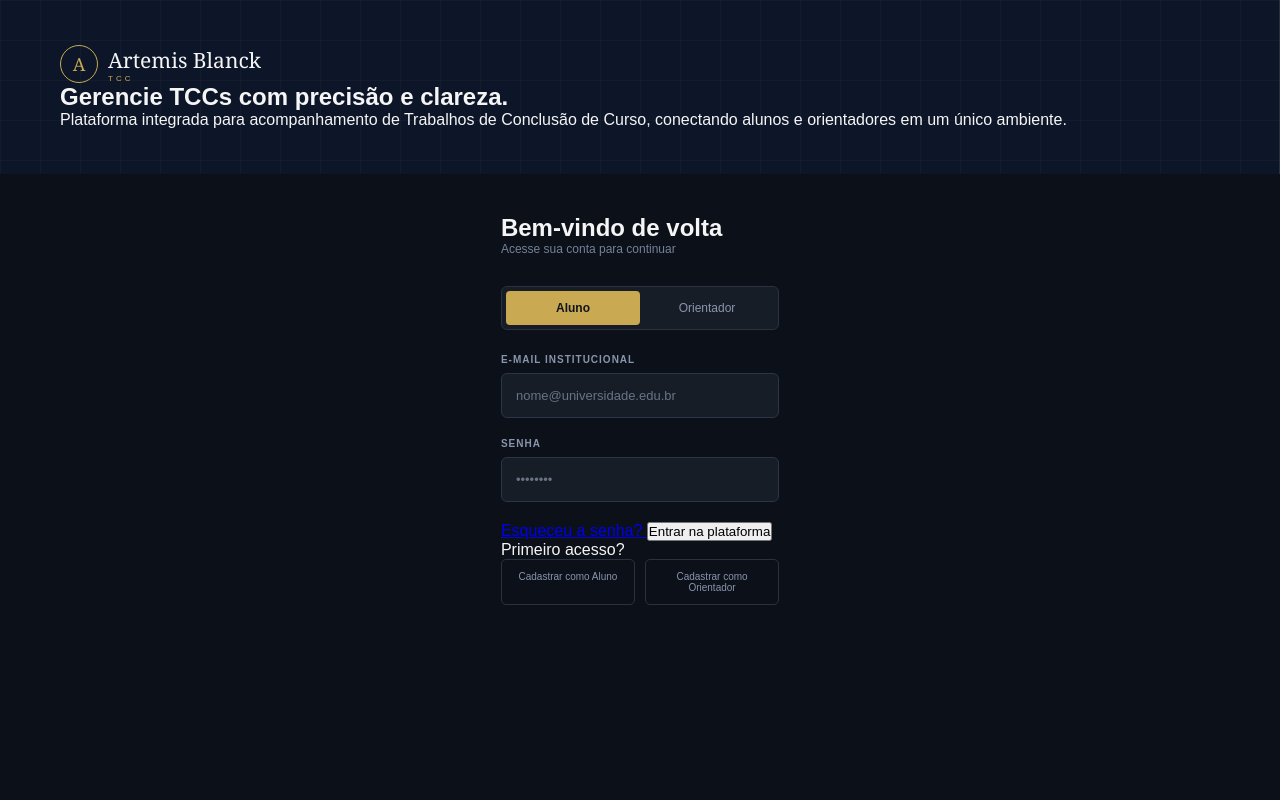
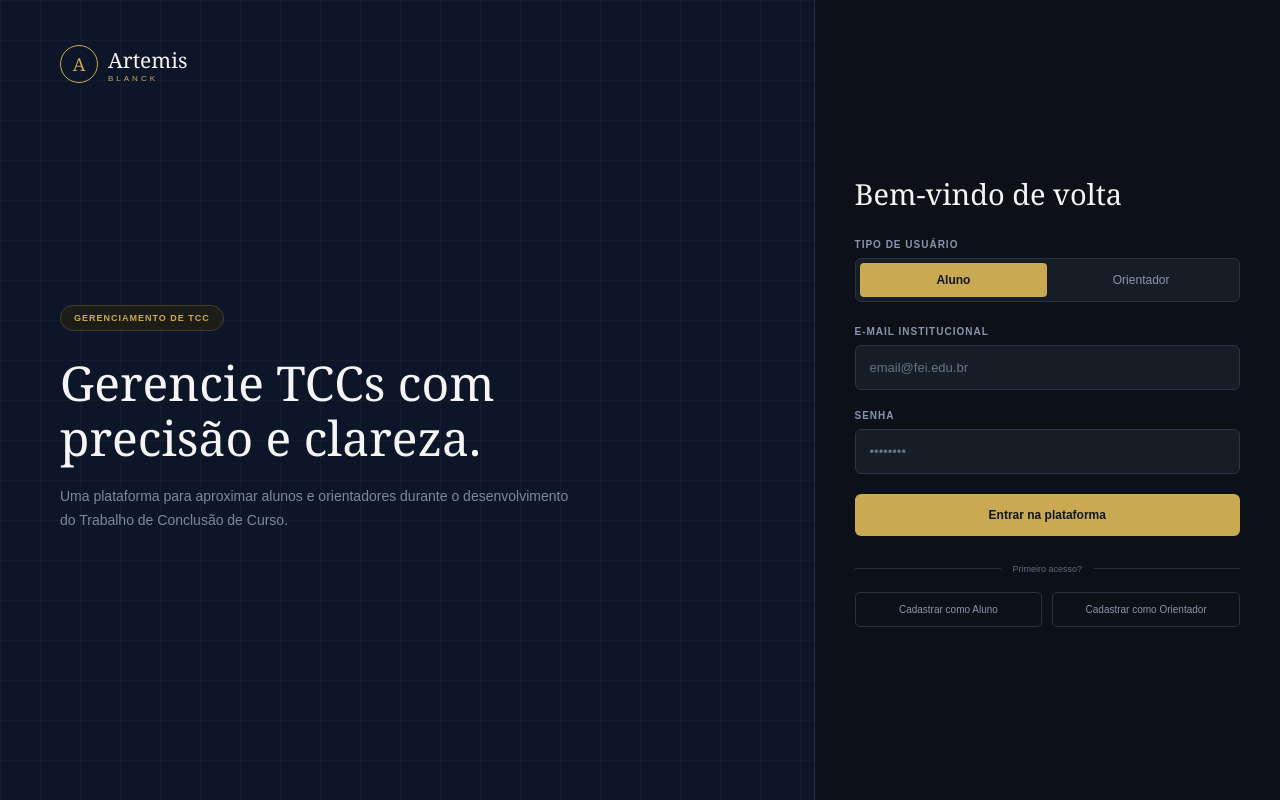
Before and after one commit to OrlandoOnabe/ArtemisBlanck, a FastAPI app: page /login in a window 1280 px wide. Run offline with FastAPI, Linux system fonts and the light colour scheme; parts of the project's set-up code (start-up, migrations or seed data) failed here and were passed over.

Commit message:
Update login.html

```diff
--- a/templates/login.html
+++ b/templates/login.html
@@ -1,55 +1,66 @@
 <!DOCTYPE html>
 <html lang="pt-br">
+
 <head>
     <meta charset="UTF-8">
     <meta name="viewport" content="width=device-width, initial-scale=1.0">
 
-    <title>Login | Gerenciador de TCC</title>
+    <title>Login | Artemis</title>
 
-    <link rel="stylesheet" href="../static/css/login.css">
+    <link rel="stylesheet" href="/static/css/login.css">
 </head>
 
 <body>
 
-    <main class="login-page">
+    <main class="pagina">
 
-        <!-- LADO ESQUERDO -->
         <section class="apresentacao">
 
             <div class="logo">
                 <div class="logo-simbolo">A</div>
 
                 <div>
-                    <h2>Artemis Blanck</h2>
-                    <span>TCC</span>
+                    <h2>Artemis</h2>
+                    <span>BLANCK</span>
                 </div>
             </div>
 
-            <div class="mensagem">
+            <div class="conteudo-apresentacao">
+
+                <span class="tag">GERENCIAMENTO DE TCC</span>
+
                 <h1>
-                    Gerencie TCCs com
-                    <span>precisão</span> e clareza.
+                    Gerencie TCCs com<br>
+                    precisão e clareza.
                 </h1>
 
                 <p>
-                    Plataforma integrada para acompanhamento de
-                    Trabalhos de Conclusão de Curso, conectando
-                    alunos e orientadores em um único ambiente.
+                    Uma plataforma para aproximar alunos e orientadores
+                    durante o desenvolvimento do Trabalho de Conclusão de Curso.
                 </p>
+
             </div>
 
         </section>
 
 
-        <!-- LADO DIREITO -->
         <section class="login-container">
 
-            <div class="login-box">
+            <div class="login-conteudo">
 
                 <h1>Bem-vindo de volta</h1>
-                <p class="subtitulo">
-                    Acesse sua conta para continuar
-                </p>
+                <br>
+
+                <form action="/login" method="post">
+                    {% if erro %}
+                        <div class="mensagem-erro">
+                            {{ erro }}
+                        </div>
+                    {% endif %}
+
+                    <label class="titulo-campo">
+                        TIPO DE USUÁRIO
+                    </label>
 
                     <div class="tipo-usuario">
 
@@ -65,6 +76,7 @@
                             Aluno
                         </label>
 
+
                         <input
                             type="radio"
                             id="orientador"
@@ -78,22 +90,27 @@
 
                     </div>
 
-                <form>
 
                     <div class="campo">
+
                         <label for="email">
                             E-MAIL INSTITUCIONAL
                         </label>
 
                         <input
                             type="email"
-                            id="email"
                             name="email"
-                            placeholder="nome@universidade.edu.br"
+                            placeholder="email@fei.edu.br"
+                            pattern="^[^@\s]+@[^@\s]+\.[^@\s]+$"
+                            title="Digite um e-mail válido, como nome@dominio.com"
+                            required
                         >
+
                     </div>
 
+
                     <div class="campo">
+
                         <label for="senha">
                             SENHA
                         </label>
@@ -103,32 +120,33 @@
                             id="senha"
                             name="senha"
                             placeholder="••••••••"
+                            maxlength="50"
+                            required
                         >
+
                     </div>
 
-                    <a class="esqueci-senha" href="#">
-                        Esqueceu a senha?
-                    </a>
 
-                    <button class="entrar" type="submit">
+
+                    <button type="submit" class="botao-entrar">
                         Entrar na plataforma
                     </button>
 
                 </form>
 
-                <div class="separador"></div>
 
-                <p class="primeiro-acesso">
-                    Primeiro acesso?
-                </p>
+                <div class="divisor">
+                    <span>Primeiro acesso?</span>
+                </div>
+
 
                 <div class="cadastros">
 
-                    <a href="cadastro_aluno.html">
+                    <a href="/cadastro/aluno">
                         Cadastrar como Aluno
                     </a>
 
-                    <a href="cadastro_orientador.html">
+                    <a href="/cadastro/orientador">
                         Cadastrar como Orientador
                     </a>
 
@@ -141,4 +159,5 @@
     </main>
 
 </body>
+
 </html>
```
Lines whose indentation alone changed are shown as unchanged.
